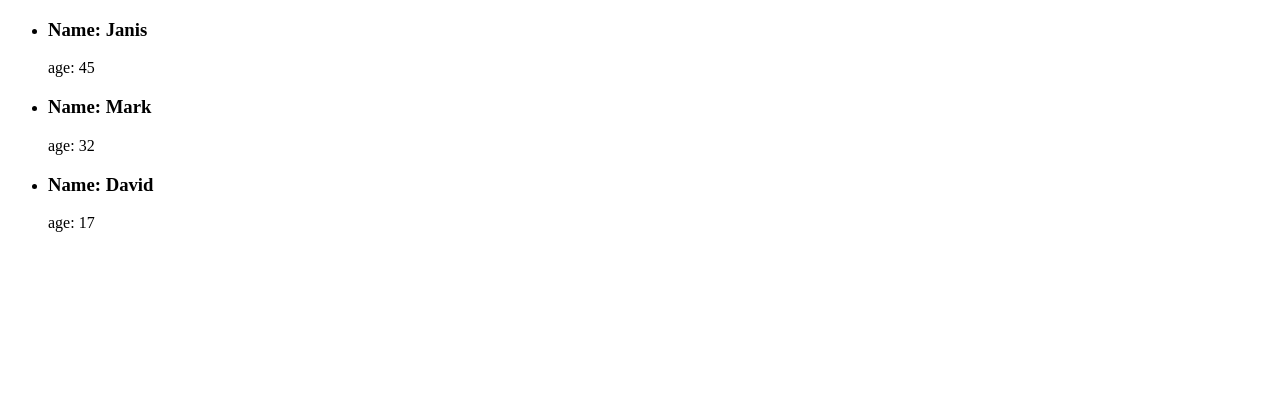
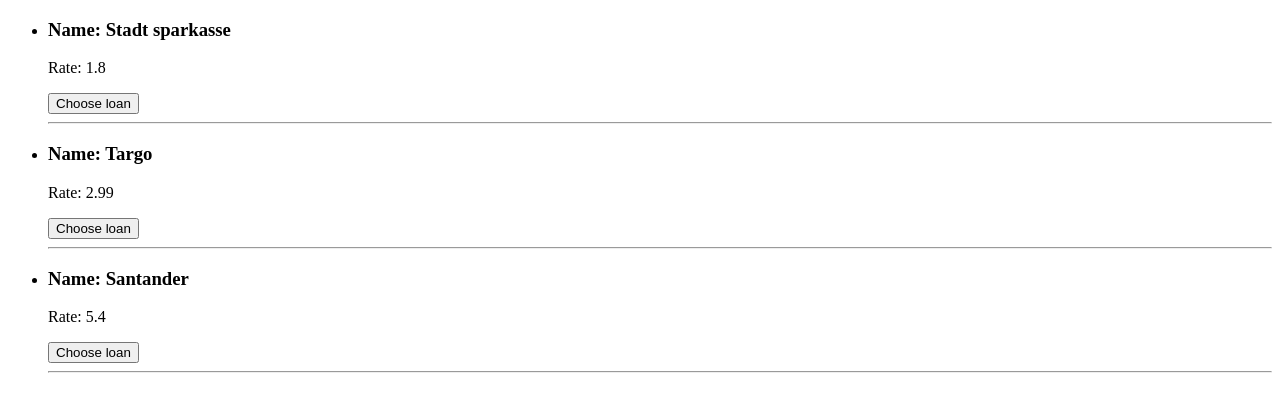
Before and after one commit to jgololicic/rxjs-lightning-talks, an Angular app: page / in a window 1280 px wide. Shown: the top 412 px of the page. Built offline with nearby package versions, Linux system fonts and the light colour scheme.

Commit message:
Decorators: - Example of decorator usage

```diff
--- a/src/app/app.component.html
+++ b/src/app/app.component.html
@@ -1,7 +1,9 @@
 <!--<app-customer-counter></app-customer-counter>-->
 <ul>
-  <li *ngFor="let customer of (customers$ | async)">
-    <h3>Name: {{customer.name}}</h3>
-    <p>age: {{customer.age}}</p>
+  <li *ngFor="let bank of (banks$ | async)">
+    <h3>Name: {{bank.name}}</h3>
+    <p>Rate: {{bank.rate}}</p>
+    <button (click)="onLoanSelected(bank)">Choose loan</button>
+    <hr>
   </li>
 </ul>
--- a/src/app/app.component.ts
+++ b/src/app/app.component.ts
@@ -1,5 +1,5 @@
 import {Component, OnInit} from '@angular/core';
-import {CustomersService} from './customers.service';
+import {BankService} from './bank.service';
 import {Observable} from 'rxjs';
 
 /**
@@ -14,9 +14,14 @@
 })
 export class AppComponent {
 
-  public customers$: Observable<any>;
+  public banks$: Observable<any>;
 
-  constructor (public customersService: CustomersService) {
-    this.customers$ = this.customersService.getCustomers();
+  constructor (public bankService: BankService) {
+    this.banks$ = this.bankService.getBanks();
+  }
+
+  public onLoanSelected(bank: any): void {
+    // Go to dialog
+    console.log(`${bank.name} forwarding to dialog`);
   }
 }
--- a/src/app/app.module.ts
+++ b/src/app/app.module.ts
@@ -3,7 +3,7 @@
 
 import {AppComponent} from './app.component';
 import {HttpClientModule} from '@angular/common/http';
-import {CustomersService} from './customers.service';
+import {BankService} from './bank.service';
 
 @NgModule({
   declarations: [
@@ -14,7 +14,7 @@
     HttpClientModule
   ],
   providers: [
-    CustomersService
+    BankService
   ],
   bootstrap: [AppComponent]
 })
--- a/src/app/customers.service.ts
+++ b/src/app/bank.service.ts
@@ -6,7 +6,7 @@
 @Injectable({
   providedIn: 'root'
 })
-export class CustomersService {
+export class BankService {
 
   public customers: any[];
 
@@ -16,12 +16,12 @@
 
   }
 
-  public getCustomers(): Observable<any> {
+  public getBanks(): Observable<any> {
     return this.httpClient
-      .get('./assets/customers.json')
+      .get('./assets/banks.json')
       .pipe(
         pluck('data'),
-        filter(customers => customers !== undefined)
+        filter(banks => banks !== undefined)
       );
   }
 }
--- a/src/assets/customers.json
+++ b/src/assets/banks.json
@@ -7,8 +7,8 @@
     }
   },
   "data": [
-    {"name": "Janis", "age": 45},
-    {"name": "Mark", "age": 32},
-    {"name": "David", "age": 17}
+    {"name": "Stadt sparkasse", "rate": 1.8},
+    {"name": "Targo", "rate": 2.99},
+    {"name": "Santander", "rate": 5.4}
   ]
 }
```
Also changed, not shown: src/app/test.decorator.ts (added, +13 -0 lines).
